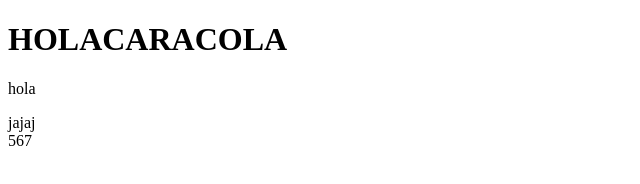
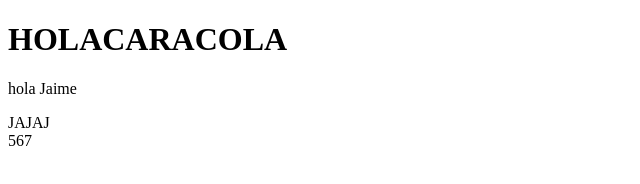
Before and after one commit to iesgrancapitan-entornos/2023-24-pr-ctica-5-github-issues-oscarmcc, a plain HTML site: page index.html in a window 1280 px wide. Shown: the full height of the page, 0-640 px from the left. Drawn offline with Linux system fonts and the light colour scheme.

Commit message:
(fix #5, fix #6)

```diff
--- a/index.html
+++ b/index.html
@@ -9,8 +9,8 @@
 
 <body>
     <h1>HOLACARACOLA</h1>
-    <p>hola</p>
-    <div>jajaj</div>
+    <p>hola Jaime</p>
+    <div>JAJAJ</div>
     <span>567</span>
 </body>
 
```
